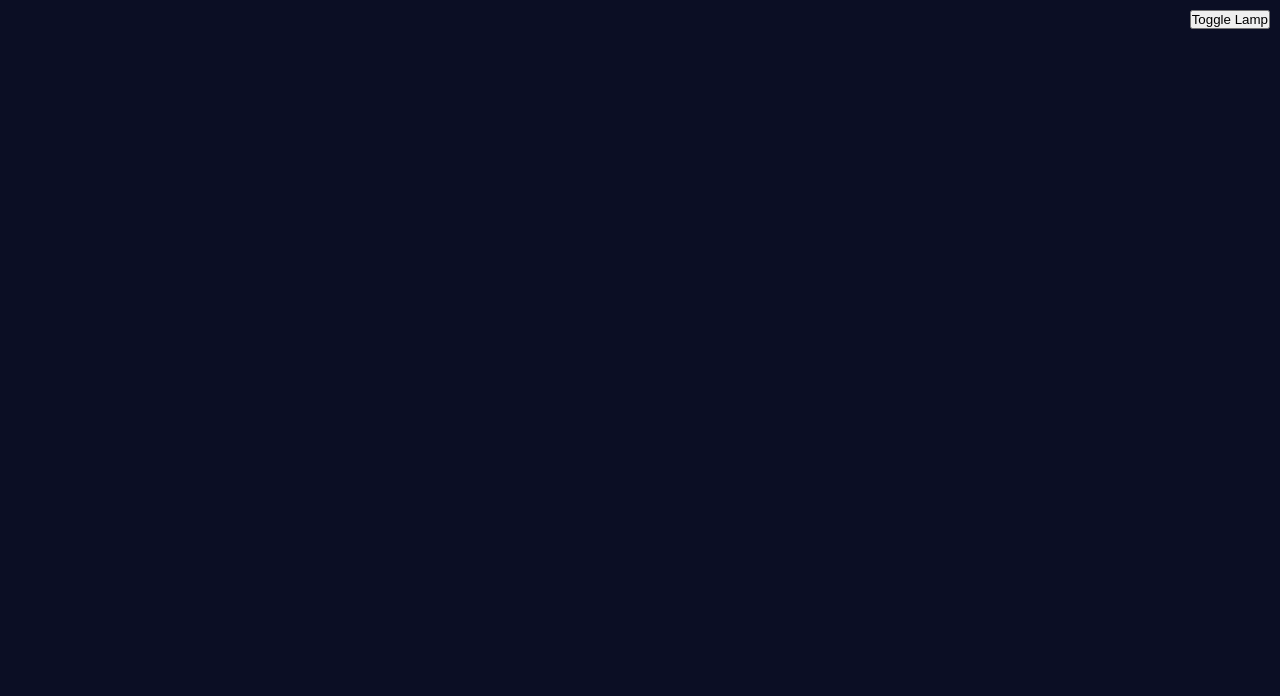
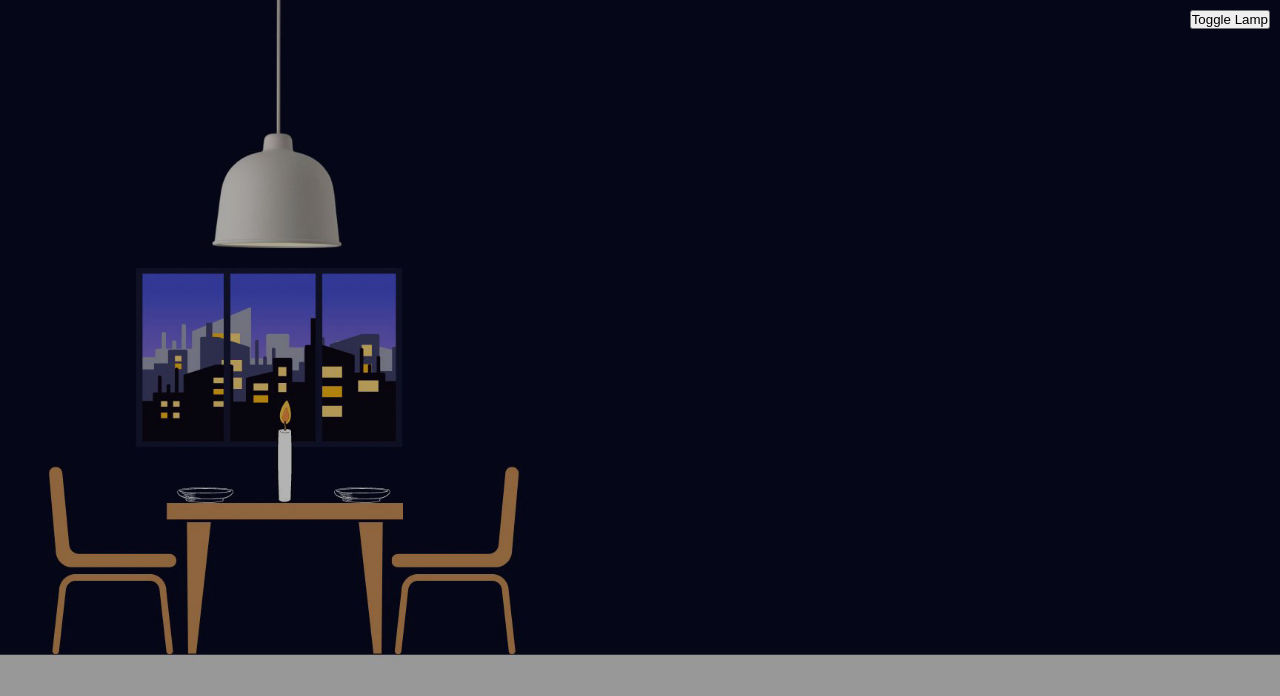
Before and after one commit to ilikepatato/date, a plain HTML site: page index.html in a window 1280 px wide. Drawn offline with Linux system fonts and the light colour scheme.

Commit message:
Update askabout.css

```diff
--- a/askabout.css
+++ b/askabout.css
@@ -23,7 +23,7 @@ body, html {
 .container{
   width: auto;
   height: 100vh;
-  background-image: "bg1update.jpg";
+  background-image: url("bg1update.jpg");
   background-position: center;
   background-size:cover;
   padding: 0 7%;
```
